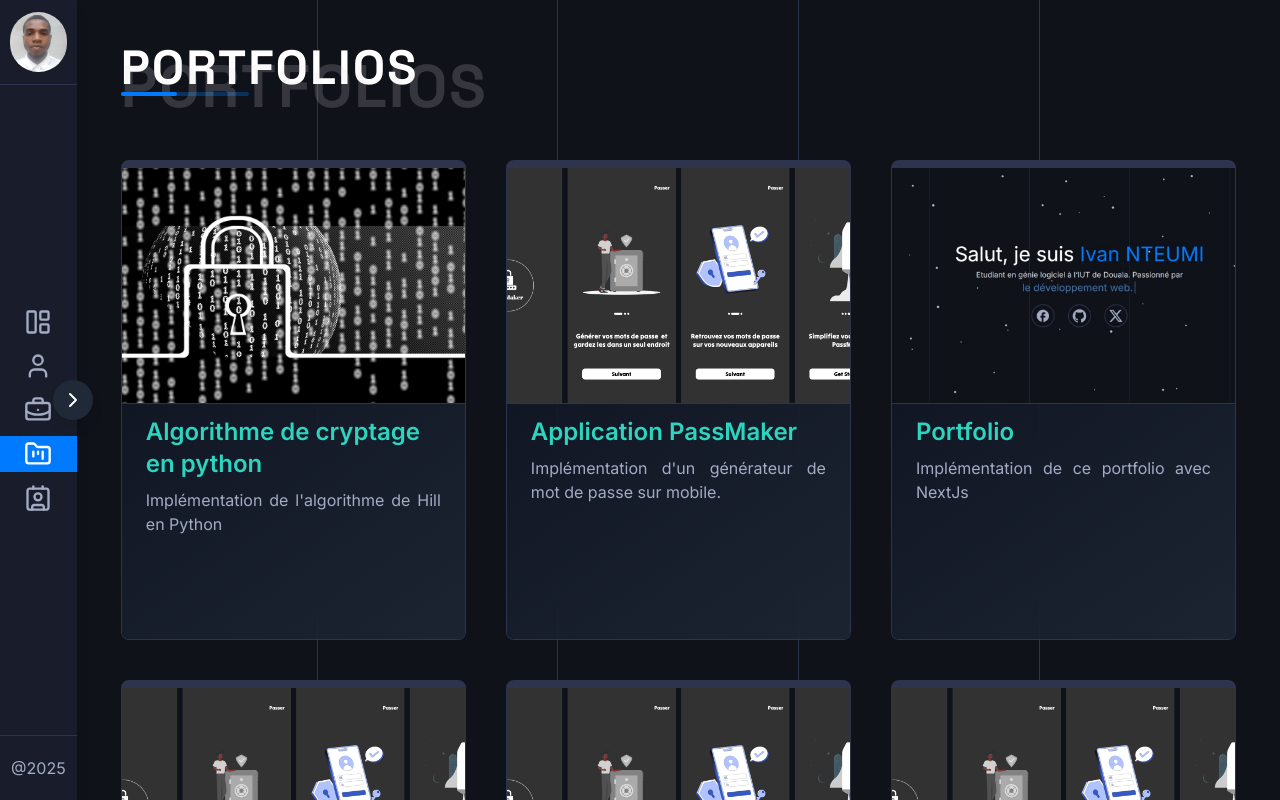
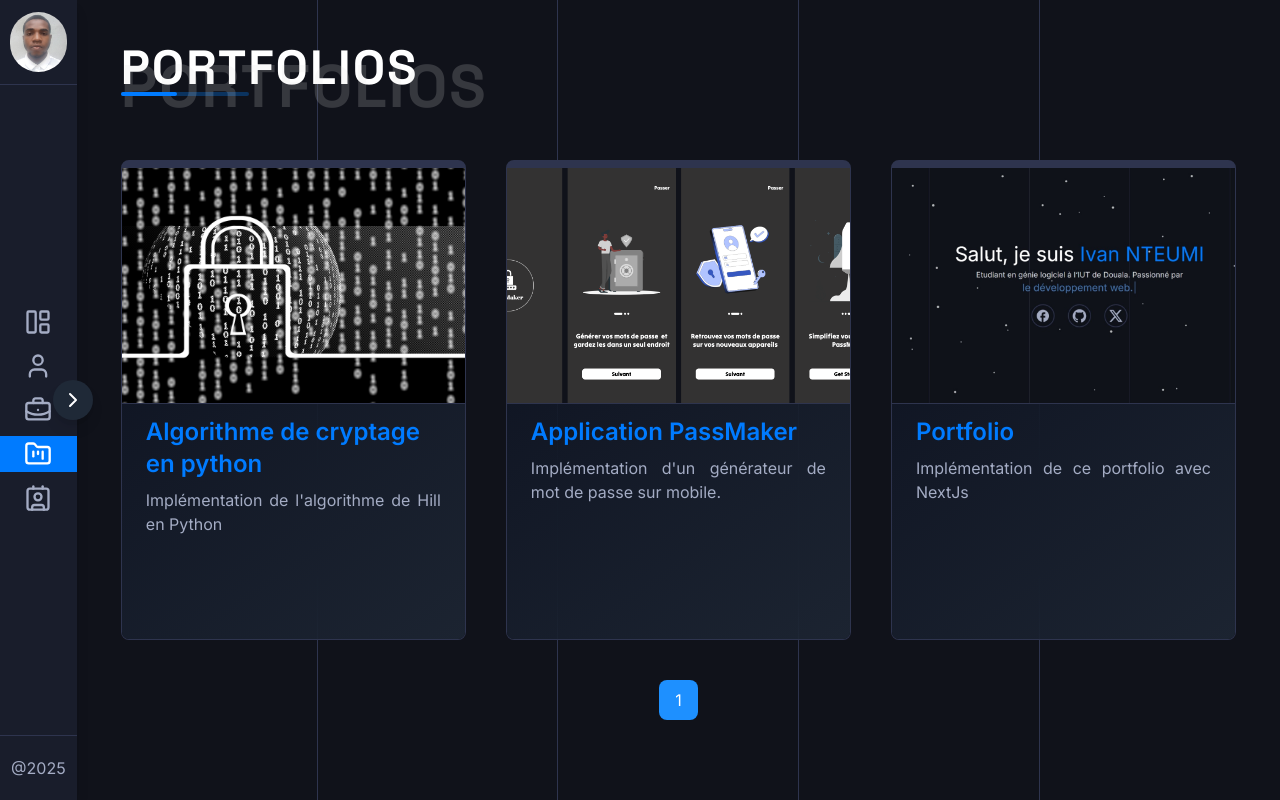
Before and after one commit to whiteHatMitIv/portfolio_with_nextjs, a Next.js app: page /portfolio in a window 1280 px wide. Built offline with nearby package versions, Linux system fonts and the light colour scheme.

Commit message:
fix some styles

```diff
--- a/app/portfolio/page.tsx
+++ b/app/portfolio/page.tsx
@@ -1,7 +1,7 @@
 "use client"
 
 import React, { useState } from 'react'
-import { motion } from 'framer-motion'
+import { easeInOut, motion } from 'framer-motion'
 import { GitHub } from '@mui/icons-material'
 import { ExternalLink } from 'lucide-react'
 import Title from '@/components/ui/Title'
@@ -59,19 +59,19 @@ const Portfolio = () => {
             <motion.div
               key={project.id}
               variants={cardVariants}
-              className='flex flex-col relative border border-border_color border-t-8 h-[60vh] rounded-lg transition-all duration-500 ease-in-out hover:border-t-teal-500 hover:shadow-2xl hover:shadow-teal-500/20 overflow-hidden group hover:translate-y-2 hover:cursor-pointer'
+              className='flex flex-col relative border border-border_color border-t-8 h-[60vh] rounded-lg transition-all duration-500 ease-in-out hover:border-t-[#1E90FF] hover:shadow-2xl hover:shadow-[#1E90FF]/20 overflow-hidden group hover:translate-y-2 hover:cursor-pointer'
             >
               <div className='h-[50%] relative overflow-hidden border-b border-b-border_color'>
                 <Image
                   src={project.image}
                   alt={"image pour " + project.title}
                   fill={true}
-                  className='object-cover hover:scale-105 transition-transform duration-300'
+                  className='object-cover group-hover:scale-110 transition-transform duration-300'
                 />
               </div>
 
               <div className='relative flex flex-col flex-grow bg-gradient-to-br from-gray-900/80 to-gray-800/80 backdrop-blur-2xl px-6 py-3'>
-                <h2 className='text-2xl font-semibold text-start text-teal-400 mb-2'>{project.title}</h2>
+                <h2 className='text-2xl font-semibold text-start text-[#007BFF] mb-2'>{project.title}</h2>
                 <p className='mb-4 flex-grow text-justify'>{project.text}</p>
 
                 <div className='flex absolute right-4 bottom-2 space-x-4 justify-end opacity-0 group-hover:opacity-100 transition-opacity duration-300'>
@@ -80,7 +80,7 @@ const Portfolio = () => {
                       href={project.viewLink}
                       target='_blank'
                       rel='noopener noreferrer'
-                      className='flex items-center px-2 py-2 bg-teal-500 text-white rounded-full hover:bg-teal-600 transition-colors duration-300'
+                      className='flex items-center px-2 py-2 bg-[#1E90FF] text-white rounded-full hover:bg-teal-600 transition-colors duration-300'
                     >
                       <ExternalLink size={20} />
                     </Link>
@@ -101,21 +101,26 @@ const Portfolio = () => {
           ))}
         </motion.div>
 
-        <div className='flex justify-center mt-10 space-x-4'>
+        <motion.div
+          initial={{ opacity: 0, y: 50 }}
+          animate={{ opacity: 1, y: 0 }}
+          transition={{ duration: 0.5, ease: easeInOut }}
+          className='flex justify-center mt-10 space-x-4'
+        >
           {Array.from({ length: Math.ceil(projects.length / cardsPerPage) }, (_, i) => (
             <button
               key={i + 1}
               onClick={() => paginate(i + 1)}
               className={`px-4 py-2 rounded-lg ${
                 currentPage === i + 1
-                  ? 'bg-teal-500 text-white'
+                  ? 'bg-[#1E90FF] text-white'
                   : 'bg-gray-700 text-gray-300 hover:bg-gray-600'
               } transition-colors duration-300`}
             >
               {i + 1}
             </button>
           ))}
-        </div>
+        </motion.div>
       </div>
     </div>
   );
--- a/lib/projects.json
+++ b/lib/projects.json
@@ -25,41 +25,5 @@
         "viewLink": "portfolio-with-nextjs-mu.vercel.app",
         "title": "Portfolio",
         "text": "Implémentation de ce portfolio avec NextJs"
-    },
-    {
-        "id": 4,
-        "category": "Flutter",
-        "image": "/img/mobileApp.png",
-        "githubLink": "https://github.com/whiteHatMitIv/passmaker",
-        "viewLink": "",
-        "title": "Application PassMaker",
-        "text": "Implémentation d'un générateur de mot de passe sur mobile."
-    },
-    {
-        "id": 5,
-        "category": "Flutter",
-        "image": "/img/mobileApp.png",
-        "githubLink": "https://github.com/whiteHatMitIv/passmaker",
-        "viewLink": "",
-        "title": "Application PassMaker",
-        "text": "Implémentation d'un générateur de mot de passe sur mobile."
-    },
-    {
-        "id": 6,
-        "category": "Flutter",
-        "image": "/img/mobileApp.png",
-        "githubLink": "https://github.com/whiteHatMitIv/passmaker",
-        "viewLink": "",
-        "title": "Application PassMaker",
-        "text": "Implémentation d'un générateur de mot de passe sur mobile."
-    },
-    {
-        "id": 7,
-        "category": "Flutter",
-        "image": "/img/mobileApp.png",
-        "githubLink": "https://github.com/whiteHatMitIv/passmaker",
-        "viewLink": "",
-        "title": "Application PassMaker",
-        "text": "Implémentation d'un générateur de mot de passe sur mobile."
     }
 ]
```
